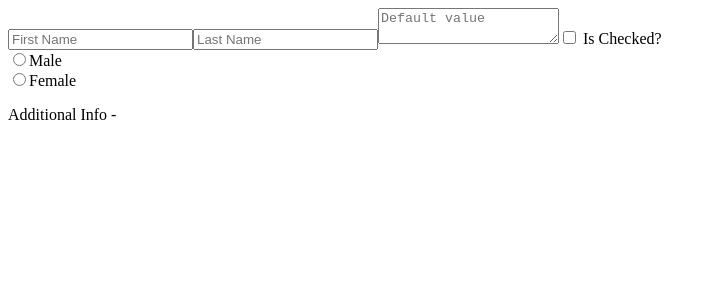
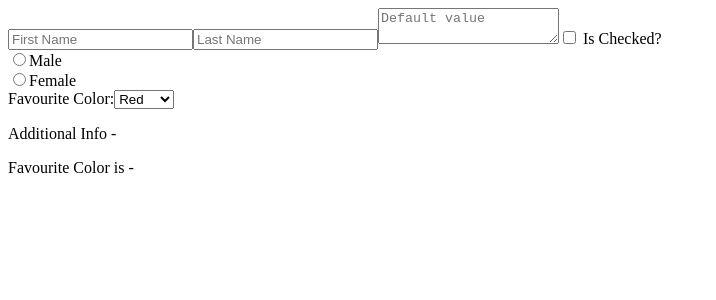
Before and after one commit to riddletom76/Learning, a React (Create React App) app in the folder React/hello-world/: page / in a window 1280 px wide. Shown: the top 300 px of the page, without its empty margins (0-716 px from the left). Built offline with nearby package versions, Linux system fonts and the light colour scheme.

Commit message:
adding a select element in the form

```diff
--- a/React/hello-world/src/components/BasicForm.js
+++ b/React/hello-world/src/components/BasicForm.js
@@ -10,7 +10,8 @@ class BasicForm extends React.Component{
 			lastName: "",
 			additionalInfo: "",
 			isChecked: false,
-			gender:""
+			gender:"",
+			favColor: ""
 		}
 	}
 
@@ -38,9 +39,19 @@ class BasicForm extends React.Component{
 				<label><input type="radio" name="gender" checked={this.state.gender === "male"} onChange={this.handleChange} value="male" />Male</label>
 				<br />
 				<label><input type="radio" name="gender" checked={this.state.gender === "female"} onChange={this.handleChange} value="female" />Female</label>
+				<br />
+				<label>Favourite Color:
+					<select name="favColor" value={this.state.favColor} onChange={this.handleChange}>
+						<option value="red">Red</option>
+						<option value="green">Green</option>
+						<option value="blue">Blue</option>
+						<option value="black">Black</option>
+					</select>
+				</label>
 			</form>
 			<p>{this.state.firstName} {this.state.lastName} Additional Info - {this.state.additionalInfo}</p>
 			<p>{this.state.gender}</p>
+			<p>Favourite Color is - {this.state.favColor}</p>
 			</div>
 		)
 	}
```
